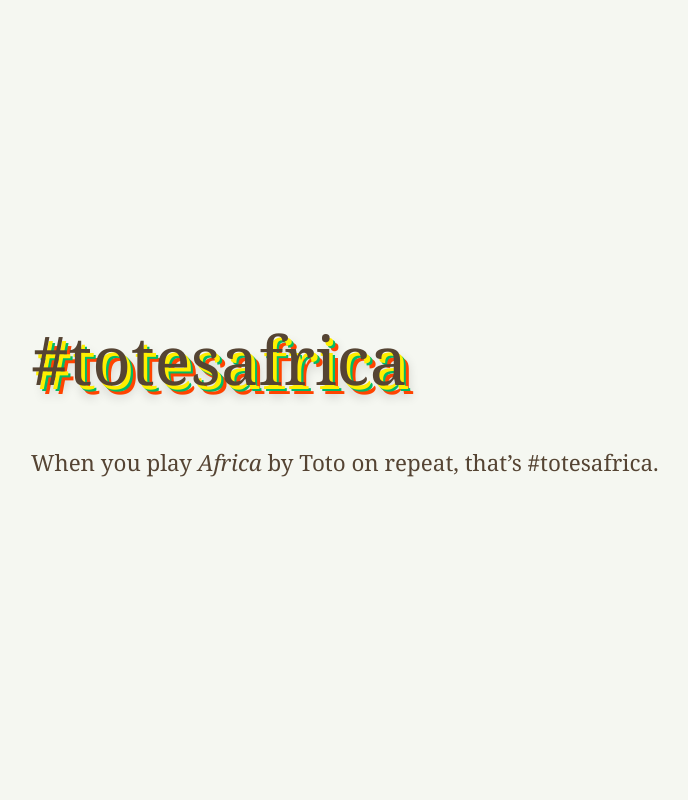
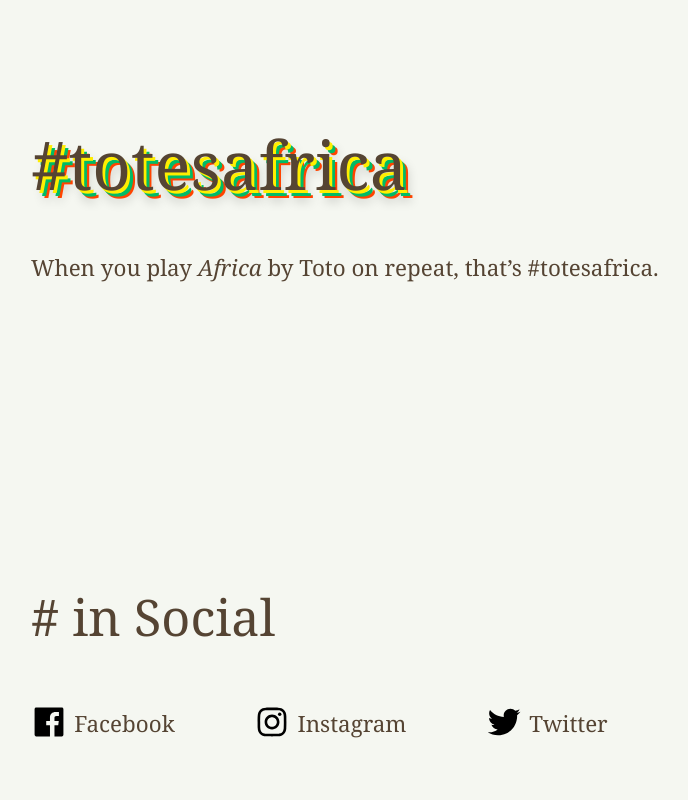
Before and after one commit to LariElovainio/totesafrica, a plain HTML site: page index.html in a window 1280 px wide. Shown: the whole page, without its empty margins (65-753 px from the left). Drawn offline with Linux system fonts and the light colour scheme.

Commit message:
Links to hashtag search results

```diff
--- a/index.html
+++ b/index.html
@@ -12,6 +12,15 @@
 				<h1>#totesafrica</h1>
 				<p>When you play <i>Africa</i> by Toto on repeat, that’s #totesafrica.</p>
 			</header>
+			<footer>
+				<h2># in Social</h2>
+				<nav>
+					<ol class="menu">
+						<li><a href="//www.facebook.com/hashtag/totesafrica/">Facebook</a></li>
+						<li><a href="//www.instagram.com/explore/tags/totesafrica/">Instagram</a></li>
+						<li><a href="//twitter.com/search/?q=totesafrica">Twitter</a></li>
+					</ol>
+				</nav>
 		</div>
 	</body>
 </html>
--- a/style.css
+++ b/style.css
@@ -63,9 +63,9 @@ h1 {
 	font-size: 2em;
 	line-height: 1.25;
 	text-shadow:
-		.05em .05em 0 #fe0,
+		.04em .04em 0 #fe0,
 		.08em .08em 0 #0b6,
-		.12em .12em 0 #f40,
+		.11em .11em 0 #f40,
 		.1em .15em .15em rgba(0,0,0,.2);
 }
 
@@ -108,9 +108,85 @@ h2 {
 	font-weight: 500;
 }
 
+a {
+	color: inherit;
+	text-decoration: none;
+}
+
+a:hover {
+	background-color: rgba(0,0,0,.1);
+	border-radius: .25em;
+}
+
 .site > header {
 	margin: auto 0;
 	padding: .01em var(--gutter) 1em;
+}
+
+.site > footer {
+	margin: auto 0 0;
+	padding: 2em var(--gutter);
+}
+
+
+
+.menu a[href*="facebook.com"]::before,
+.menu a[href*="twitter.com"]::before,
+.menu a[href*="instagram.com"]::before,
+.menu a[href*="linkedin.com"]::before {
+	background: no-repeat left center;
+	background-size: contain;
+	content: "";
+	display: inline-block;
+	height: 1.5em;
+	margin: -.5em .3em -.35em 0;
+	width: 1.5em;
+}
+
+.menu {
+	list-style: none;
+	margin: 0;
+	padding: 0;
+	text-shadow: none;
+}
+
+@media (min-width:30em) {
+
+	.menu {
+		display: flex;
+		flex-wrap: wrap;
+		justify-content: flex-start;
+	}
+
+	.menu li:first-child {
+		margin-left: -.75em;
+	}
+}
+
+.menu li {
+	margin: 0 4% 0 0;
+	padding: 0;
+}
+
+.menu a {
+	display: block;
+	padding: .5em .75em;
+}
+
+.menu a[href*="facebook.com"]::before {
+	background-image: url(img/icon-facebook-b.svg);
+}
+
+.menu a[href*="twitter.com"]::before {
+	background-image: url(img/icon-twitter-b.svg);
+}
+
+.menu a[href*="linkedin.com"]::before {
+	background-image: url(img/icon-linkedin-b.svg);
+}
+
+.menu a[href*="instagram.com"]::before {
+	background-image: url(img/icon-instagram-b.svg);
 }
 
 
@@ -135,4 +211,20 @@ h2 {
 	h1 {
 		text-shadow: inherit;
 	}
+
+	.menu a[href*="facebook.com"]::before {
+		background-image: url(img/icon-facebook-w.svg);
+	}
+
+	.menu a[href*="twitter.com"]::before {
+		background-image: url(img/icon-twitter-w.svg);
+	}
+
+	.menu a[href*="linkedin.com"]::before {
+		background-image: url(img/icon-linkedin-w.svg);
+	}
+
+	.menu a[href*="instagram.com"]::before {
+		background-image: url(img/icon-instagram-w.svg);
+	}
 }
```
Also changed, not shown: img/icon-facebook-b.svg (added), img/icon-facebook-w.svg (added), img/icon-instagram-b.svg (added), img/icon-instagram-w.svg (added), img/icon-linkedin-b.svg (added), img/icon-linkedin-w.svg (added), img/icon-twitter-b.svg (added), img/icon-twitter-w.svg (added).
